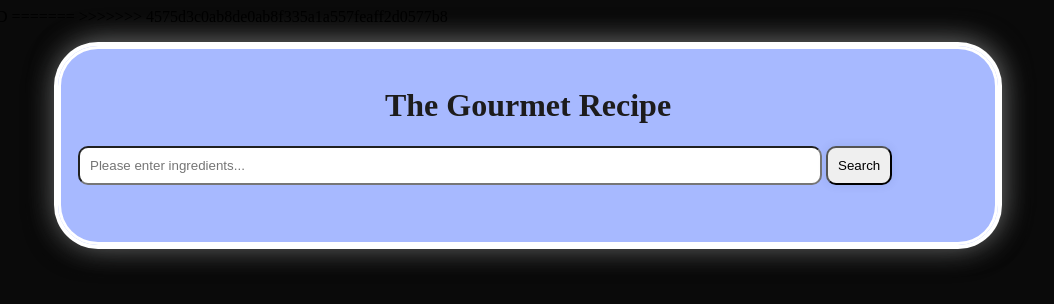
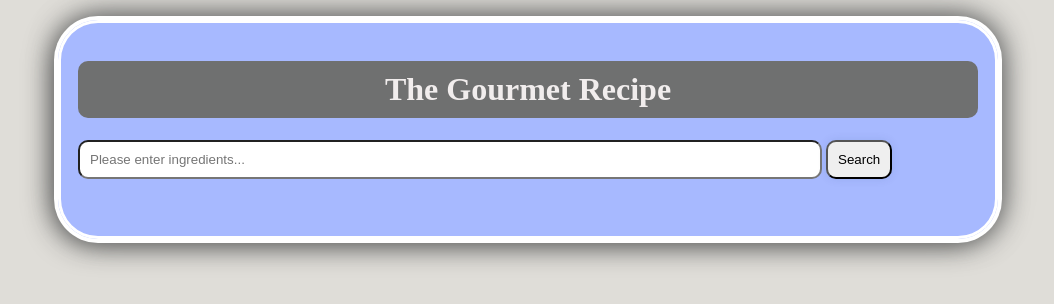
Before and after one commit to chitkoko7214084/recipe, a plain HTML site: page index.html in a window 1280 px wide. Shown: the whole page, without its empty margins (112-1166 px from the left). Drawn offline with Linux system fonts and the light colour scheme.

Commit message:
change color

```diff
--- a/index.html
+++ b/index.html
@@ -2,16 +2,12 @@
 <html lang="en">
 <head>
     <meta charset="UTF-8">
-<<<<<<< HEAD
     <meta name="viewport" content="width=device-width, initial-scale=1.0">
-=======
->>>>>>> 4575d3c0ab8de0ab8f335a1a557feaff2d0577b8
 
     <title>The Gourmet Recipe</title>
     <link rel="stylesheet" href="styles.css">
 </head>
 <body>
-
         <div class="container">
         <h1>The Gourmet Recipe</h1>
         <input type="text" id="ingredientInput" placeholder="Please enter ingredients...">
--- a/styles.css
+++ b/styles.css
@@ -1,13 +1,11 @@
 
 body{
-    background-color: rgb(10, 10, 10);
+    background-color: rgb(223,221,216);
 }
-.spline{
-    max-width: 900px;
 
-}
 .container {
-    position: none;
+    display:block;
+    margin:0 auto;
     max-width: 900px;
     margin: 20px auto;
     padding: 20px;
@@ -22,7 +20,13 @@ body{
 
 h1 {
     text-align: center;
-    -webkit-text-fill-color: rgb(29, 28, 28);
+    -webkit-text-fill-color: rgb(241, 237, 237);
+    background-color:#6f7070;
+    border-radius: 10px;
+    padding: 10px;
+
+
+
 }
 
 #ingredientInput {
```
Also changed, not shown: 1 other file.
